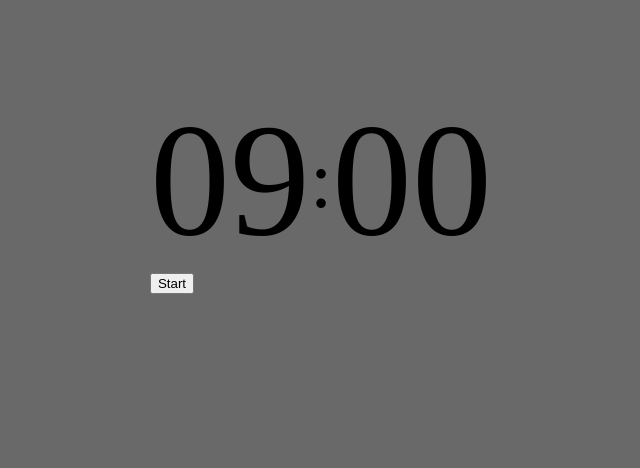
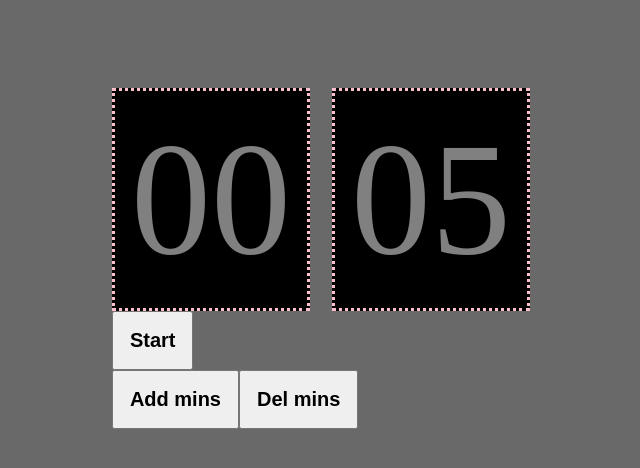
Before and after one commit to AlineBsr/react-pomodoro, a React app: page / in a window 1280 px wide. Shown: the whole page, without its empty margins (319-959 px from the left). Built offline with nearby package versions, Linux system fonts and the light colour scheme.

Commit message:
final basic pomodoro

```diff
--- a/package.json
+++ b/package.json
@@ -1,5 +1,6 @@
 {
   "name": "react-pomodoro",
+  "homepage":"http://alinebsr.github.io/react-pomodoro/",
   "version": "0.1.0",
   "private": true,
   "dependencies": {
@@ -13,13 +14,16 @@
     "react": "^17.0.2",
     "react-dom": "^17.0.2",
     "react-scripts": "5.0.0",
+    "react-timer-hook": "^3.0.5",
     "web-vitals": "^2.1.2"
   },
   "scripts": {
     "start": "react-scripts start",
     "build": "react-scripts build",
     "test": "react-scripts test",
-    "eject": "react-scripts eject"
+    "eject": "react-scripts eject",
+    "predeploy":"npm run build",
+    "deploy":"gh-pages -d build"
   },
   "eslintConfig": {
     "extends": [
--- a/src/components/Buttons.jsx
+++ b/src/components/Buttons.jsx
@@ -2,14 +2,12 @@ import React , { useState } from "react";
 import clsx from "clsx";
 
 export default function Button(props) {
-    const { className, ...rest } = props;
+    const { className, children, ...rest } = props;
     const classes = clsx("ui-button", className);
 
-    const [ value, setValue ] = useState("Start");
-
     return (
-        <button className={ classes } onClick={ () => { value === "Start" ? setValue("Stop") : setValue("Start")} } { ...rest }>
-            { value }
+        <button className={ classes } { ...rest }>
+            {children }
         </button>
     );
 }
--- a/src/components/Pomodoro.jsx
+++ b/src/components/Pomodoro.jsx
@@ -1,32 +1,57 @@
-import React from 'react';
-import { useState, useEffect } from 'react';
-import '../style/pomodoro.css';
-import Buttons from './Buttons';
+import React from "react";
+import { useState, useEffect } from "react";
+import Buttons from "./Buttons";
+import "../style/pomodoro.css";
 
 const Pomodoro = () => {
-    const [secs, setSecs] = useState(0);
-    const [mins, setMins] = useState(9);
-    const [run, setRun] = useState(false);
+  let [secs, setSecs] = useState(5);
+  let [mins, setMins] = useState(0);
+  let [run, setRun] = useState(false);
+  let [startStop, setStartStop] = useState("Start");
 
+  function handleStartStopClick() {
+    setRun(!run);
+    startStop === "Start" ? setStartStop("Stop") : setStartStop("Start");
+  }
 
-      return(
-        <>
-        <div id="pomodoro">
-            <div className="mins" value={mins}>
-                { mins < 10 ? "0" + mins : mins }
-            </div>
-            <div className="dots">:</div>
-            <div className="mins" value={secs}>
-                { secs < 10 ? "0" + secs : secs }
-            </div>
-        </div>
+useEffect(() => {
+  if(secs === 0 && mins === 0 ){
+    setStartStop("Start");
+    setMins(25);
+    return setRun(false) ; }
 
-            <Buttons  className="controls" value="Start" />
+  if(run){
+    let myInterval = setInterval( () => {
+    clearInterval(myInterval);
 
-            {/* <Buttons onClick={() => setStop(false)} disabled={startBut} className="controls">Start</Buttons> */}
-            {/* <Buttons onClick={() => setStop(true)} hidden={stopBut} className="controls">Stop</Buttons> */}
-        </>
-    );
-}
+    if(secs === 0) {
+      if (mins !== 0){
+        setSecs(59);
+        setMins(mins - 1);
+      }else{
+        setSecs(59);
+        setRun(!run);
+        setStartStop("Start");
+      }
+      }else{
+        setSecs(secs -1);
+      }
+    }, 1000);
+  }
+  }, [run, mins, secs]);
+
+  return (
+    <>
+      <div id="pomodoro">
+        <div className="mins" value={mins}>{mins < 10 ? "0" + mins : mins} </div>
+        <div className="dots">:</div>
+        <div className="mins" value={secs}>{secs < 10 ? "0" + secs : secs} </div>
+      </div>
+      <Buttons onClick={() => { handleStartStopClick(); }} className="controls"> {" "} {startStop} </Buttons><br/>
+      <Buttons disabled={run} onClick={() => { setMins(mins + 1); }} className="controls"> {" "} Add mins {" "} </Buttons>
+      <Buttons disabled={run} onClick={() => { setMins(mins - 1); }} className="controls"> {" "} Del mins {" "} </Buttons>
+    </>
+  );
+};
 
 export default Pomodoro;
--- a/src/style/pomodoro.scss
+++ b/src/style/pomodoro.scss
@@ -1,14 +1,19 @@
-@import '_buttons.scss';
-
-#pomodoro{
+#pomodoro {
     display: flex;
     font-size: 10rem;
     justify-content: center;
-    & .mins .secs{
-        color: pink;
-        border: 1px dotted pink;
+    & .mins, .secs{
+        color: grey;
+        border: 3px dotted pink;
         background-color: black;
+        padding:1rem;
     }
+}
+
+.controls {
+    padding:1rem;
+    font-size:20px;
+    font-weight: bold;
 }
 
 .dots{
```
Also changed, not shown: src/style/pomodoro.css, 1 other file.
